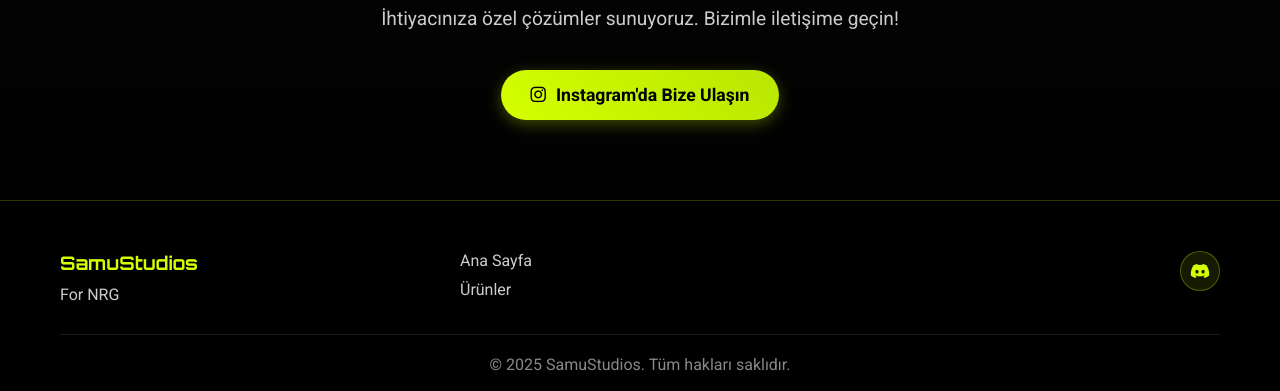
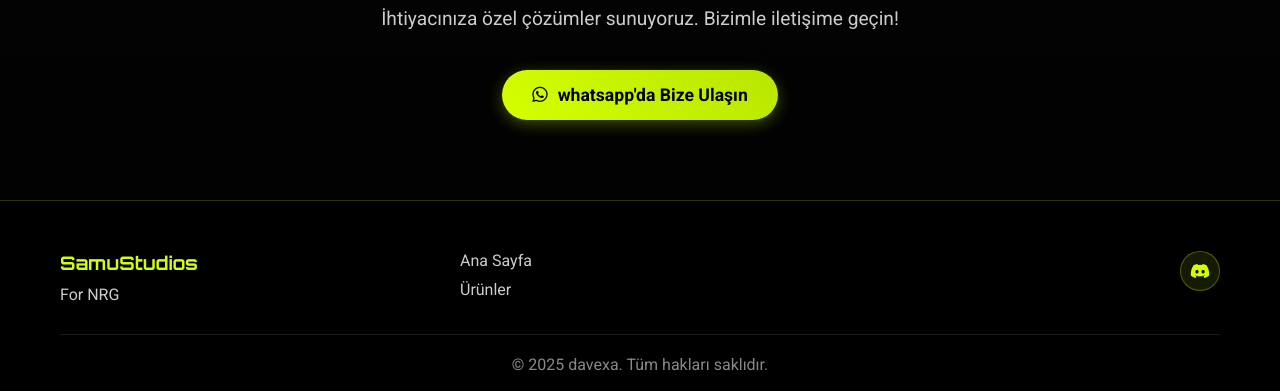
Before and after one commit to Jaskesdev1/davexa.shop, a plain HTML site: page urunler.html in a window 1280 px wide. Shown: the part 1474-1865 px from the top of the page. Drawn offline with Linux system fonts and the light colour scheme.

Commit message:
Add files via upload

```diff
--- a/urunler.html
+++ b/urunler.html
@@ -192,8 +192,8 @@
                 <p>İhtiyacınıza özel çözümler sunuyoruz. Bizimle iletişime geçin!</p>
                 <div class="cta-buttons">
                     <a href="https://instagram.com/samustudios" class="btn btn-primary" target="_blank">
-                        <i class="fab fa-instagram"></i>
-                        Instagram'da Bize Ulaşın
+                        <i class="fab fa-whatsapp"></i>
+                        whatsapp'da Bize Ulaşın
                     </a>
                 </div>
             </div>
@@ -213,12 +213,12 @@
                 </div>
                 <div class="footer-social">
                     <a href="https://discord.gg/samustudios"><i class="fab fa-discord"></i></a>
-                    <!-- <a href="#"><i class="fab fa-instagram"></i></a> -->
+                    <!-- <a href="#"><i class="fab fa-whatsapp"></i></a> -->
                     <!-- <a href="#"><i class="fab fa-twitter"></i></a> -->
                 </div>
             </div>
             <div class="footer-bottom">
-                <p>&copy; 2025 SamuStudios. Tüm hakları saklıdır.</p>
+                <p>&copy; 2025 davexa. Tüm hakları saklıdır.</p>
             </div>
         </div>
     </footer>
```
